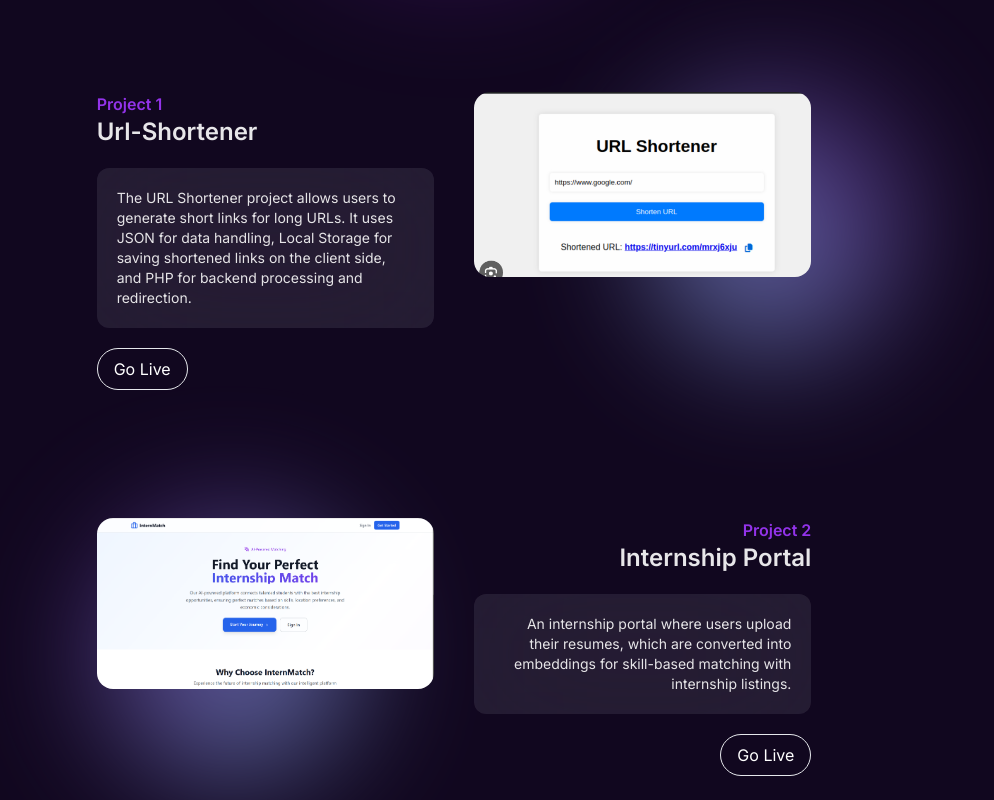
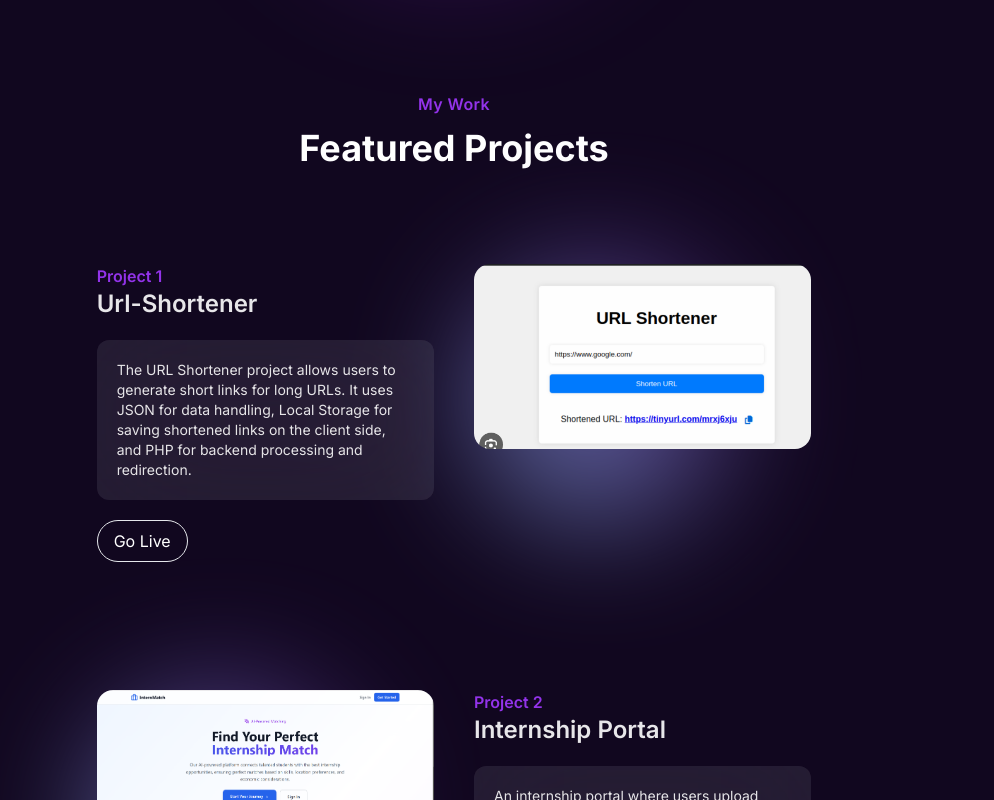
Before and after one commit to UjjwalTayal03/Portfolio, a React (Vite) app: page / in a window 1280 px wide. Shown: the part 1380-2180 px from the top of the page, without its empty margins (186-1180 px from the left). Built offline with nearby package versions, Linux system fonts and the light colour scheme.

Commit message:
made it responsive

```diff
--- a/src/App.jsx
+++ b/src/App.jsx
@@ -6,6 +6,7 @@ import About from './components/About'
 import Skills from './components/Skills'
 import Projects from './components/Projects'
 import Contact from './components/Contact'
+import Project from './components/Project'
 
 function App() {
   const [count, setCount] = useState(0)
@@ -18,7 +19,7 @@ function App() {
         <Hero />
         <About />
         <Skills />
-        <Projects />
+        <Project />
         <Contact />
       </div>
     </div>
--- a/src/components/Contact.jsx
+++ b/src/components/Contact.jsx
@@ -5,7 +5,7 @@ import { MdEmail, MdPhone } from "react-icons/md";
 
 const Contact = () => {
   return (
-    <div className="text-white mt-32 text-center md:text-left" id="Contact">
+    <div className="text-white mt-32 text-center md:text-left mb-16" id="Contact">
       <h1 className="text-2xl mb-10">Contact</h1>
       <p className="w-full md:w-3/4 text-sm leading-relaxed mb-6 mx-auto md:mx-0">
         I'm currently looking to join a cross-functional team that values improving people's lives through accessible design.
--- /dev/null
+++ b/src/components/Project.jsx
@@ -0,0 +1,43 @@
+import React from "react";
+import ProjectCard from "./ProjectCard";
+import pro1 from "../assets/pro1.png";
+import pro2 from "../assets/pro2.png";
+
+const Project = () => {
+  return (
+    <div className="mt-32 text-white space-y-24" id="Projects">
+
+      {/* SECTION HEADING */}
+      <div className="text-center space-y-3">
+        <h2 className="text-purple-600 font-semibold tracking-wide">
+          My Work
+        </h2>
+        <h1 className="text-3xl sm:text-4xl font-bold">
+          Featured Projects
+        </h1>
+      </div>
+
+      {/* PROJECT LIST */}
+      <div className="space-y-32">
+        <ProjectCard
+          subtitle="Project 1"
+          title="Url-Shortener"
+          description="The URL Shortener project allows users to generate short links for long URLs. It uses JSON for data handling, Local Storage for saving shortened links on the client side, and PHP for backend processing and redirection."
+          image={pro1}
+          reverse={false}
+        />
+
+        <ProjectCard
+          subtitle="Project 2"
+          title="Internship Portal"
+          description="An internship portal where users upload their resumes, which are converted into embeddings for skill-based matching with internship listings."
+          image={pro2}
+          reverse={true}
+        />
+      </div>
+
+    </div>
+  );
+};
+
+export default Project;
--- /dev/null
+++ b/src/components/ProjectCard.jsx
@@ -0,0 +1,41 @@
+import React from "react";
+
+const ProjectCard = ({ title, subtitle, description, image, reverse }) => {
+  return (
+    <div
+      className={`relative flex flex-col md:flex-row gap-10 ${
+        reverse ? "md:flex-row-reverse" : ""
+      }`}
+    >
+      {/* TEXT SECTION FIRST IN DOM */}
+      <div className="w-full md:w-1/2 relative z-30 text-left">
+        <h2 className="text-purple-600 font-semibold">{subtitle}</h2>
+
+        <h3 className="text-2xl mb-5 font-semibold opacity-90">
+          {title}
+        </h3>
+
+        <div className="text-sm bg-slate-100 bg-opacity-10 opacity-90 p-5 rounded-xl backdrop-blur-3xl">
+          {description}
+        </div>
+
+        <button className="border mt-5 px-4 py-2 rounded-full transition-all hover:scale-105 hover:text-purple-300 hover:border-purple-300">
+          Go Live
+        </button>
+      </div>
+
+      {/* IMAGE SECTION */}
+      <div className="w-full md:w-1/2 relative">
+        <div className="absolute z-10 w-40 h-40 sm:w-64 sm:h-64 rounded-full bg-gradient-to-tr from-blue-300 to-purple-900 blur-3xl opacity-70"></div>
+
+        <img
+          className="w-full rounded-2xl relative z-20"
+          src={image}
+          alt={title}
+        />
+      </div>
+    </div>
+  );
+};
+
+export default ProjectCard;
```
